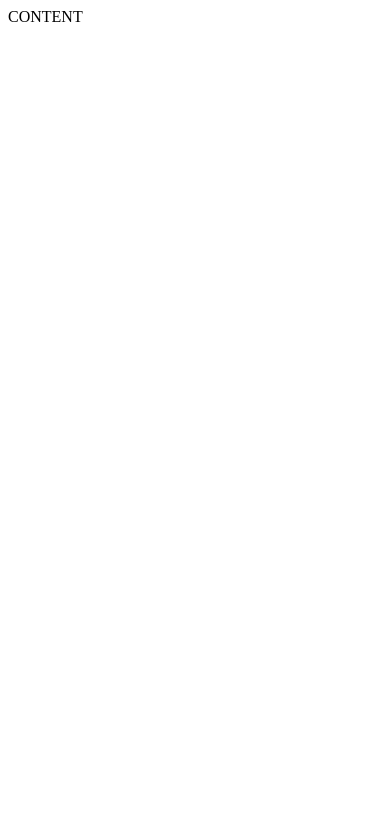
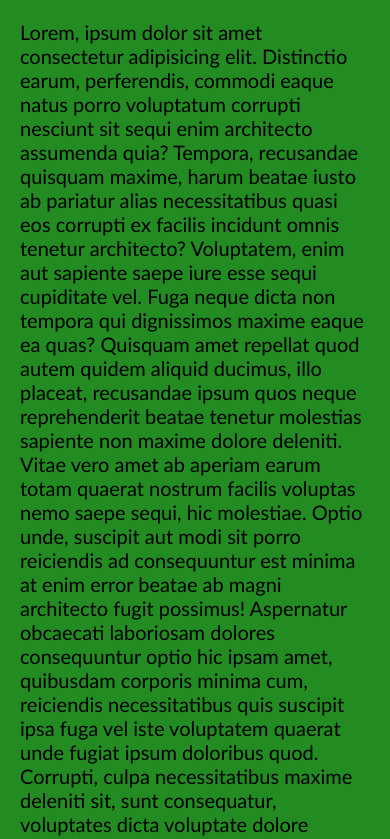
Before and after one commit to AinaEin/48_grupe_coming_soon, a website: page index.html in a window 390 px wide. Shown: the top 839 px of the page. Drawn offline with Linux system fonts and the light colour scheme.

Commit message:
Responsive body

```diff
--- a/css/main.css
+++ b/css/main.css
@@ -0,0 +1,51 @@
+body,
+body * {
+    margin: 0;
+    padding: 0;
+    vertical-align: top;
+    box-sizing: border-box;
+}
+
+body {
+    font-family: 'Gill Sans', 'Gill Sans MT', Calibri, 'Trebuchet MS', sans-serif;
+}
+
+.red {
+    width: 1000px;
+    margin-left: calc(50% - 500px);
+    font-size: 20px;
+    background-color: pink;
+}
+
+@media (max-width: 1100px) {
+    .red {
+        width: 800px;
+        margin-left: calc(50% - 400px);
+        background-color: orange;
+    }
+}
+
+@media (max-width: 900px) {
+    .red {
+        width: 600px;
+        margin-left: calc(50% - 300px);
+        background-color: aqua;
+    }
+}
+
+@media (max-width: 700px) {
+    .red {
+        width: 400px;
+        margin-left: calc(50% - 200px);
+        background-color: violet;
+    }
+}
+
+@media (max-width: 460px) {
+    .red {
+        width: 100%;
+        margin-left: 0;
+        padding: 20px;
+        background-color: forestgreen;
+    }
+}
--- a/index.html
+++ b/index.html
@@ -12,10 +12,11 @@
     <link rel="mask-icon" href="/safari-pinned-tab.svg" color="#5bbad5">
     <meta name="msapplication-TileColor" content="#da532c">
     <meta name="theme-color" content="#ffffff">
+    <link rel="stylesheet" href="./css/main.css">
 </head>
 
 <body>
-    CONTENT
+    <div class="red">Lorem, ipsum dolor sit amet consectetur adipisicing elit. Distinctio earum, perferendis, commodi eaque natus porro voluptatum corrupti nesciunt sit sequi enim architecto assumenda quia? Tempora, recusandae quisquam maxime, harum beatae iusto ab pariatur alias necessitatibus quasi eos corrupti ex facilis incidunt omnis tenetur architecto? Voluptatem, enim aut sapiente saepe iure esse sequi cupiditate vel. Fuga neque dicta non tempora qui dignissimos maxime eaque ea quas? Quisquam amet repellat quod autem quidem aliquid ducimus, illo placeat, recusandae ipsum quos neque reprehenderit beatae tenetur molestias sapiente non maxime dolore deleniti. Vitae vero amet ab aperiam earum totam quaerat nostrum facilis voluptas nemo saepe sequi, hic molestiae. Optio unde, suscipit aut modi sit porro reiciendis ad consequuntur est minima at enim error beatae ab magni architecto fugit possimus! Aspernatur obcaecati laboriosam dolores consequuntur optio hic ipsam amet, quibusdam corporis minima cum, reiciendis necessitatibus quis suscipit ipsa fuga vel iste voluptatem quaerat unde fugiat ipsum doloribus quod. Corrupti, culpa necessitatibus maxime deleniti sit, sunt consequatur, voluptates dicta voluptate dolore quibusdam sint eligendi expedita ut repellat quaerat ratione facere hic ducimus accusantium alias ipsam quisquam numquam? Neque eos culpa architecto hic, rerum temporibus. Dicta voluptas deserunt modi quo dolor mollitia, qui amet minima aspernatur sapiente.</div>
 </body>
 
 </html>
```
